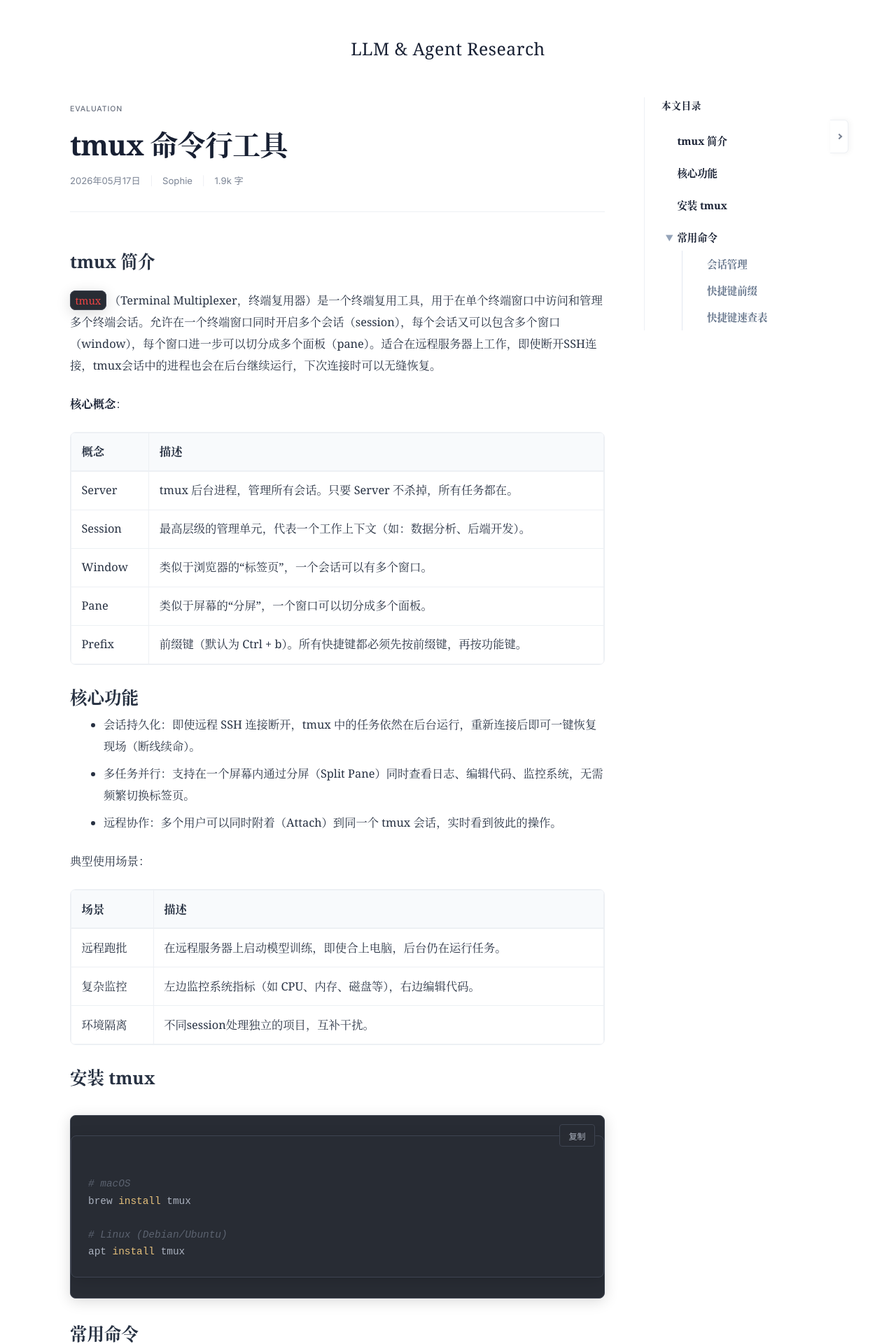
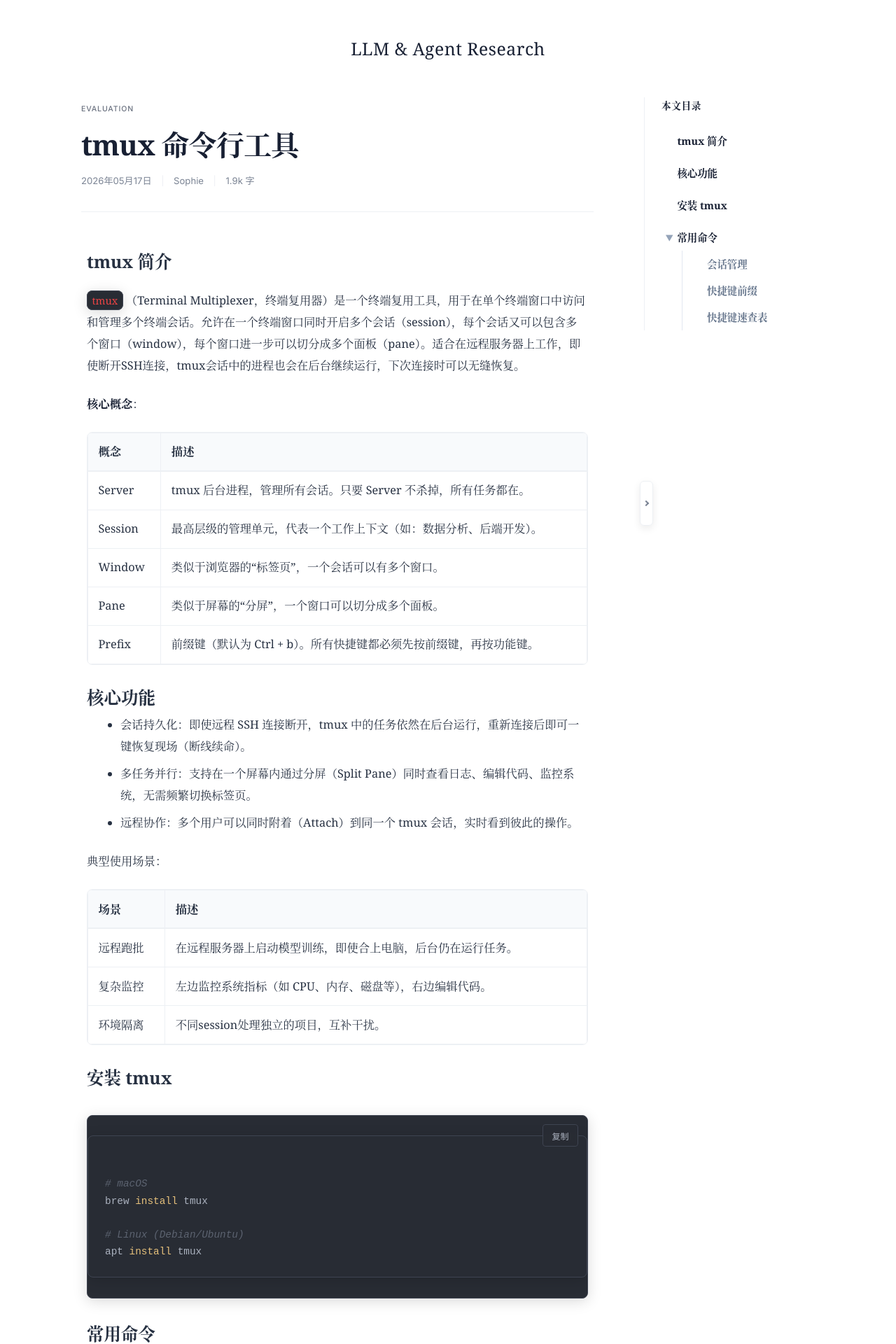
Before and after one commit to agent-2026-sophie/agent_sendiment, a Jekyll site: the page built from _evals_posts/2026/05/2026-05-17-tmux.md, in a window 1280 px wide. Shown: the top 1920 px of the page at 70% size. Built offline with Jekyll 4.4.1, drawn with Linux system fonts in a browser that asks for light colours; some of the changed text lies outside the part shown.

Commit message:
feat: implement horizontal sidebar collapse, fixed floating toggle and improve mobile padding

```diff
--- a/assets/css/style.css
+++ b/assets/css/style.css
@@ -900,34 +900,40 @@ body.is-search-open {
 }
 
 .post-sidebar-toggle {
-  position: absolute;
-  right: -2rem;
-  top: 2rem;
-  width: 1.6rem;
-  height: 3rem;
+  position: fixed; /* Changed from absolute to fixed */
+  right: calc((100vw - 1080px) / 2 + 260px - 0.8rem); /* Align with sidebar edge */
+  top: 50%; /* Center vertically */
+  transform: translateY(-50%);
+  width: 1.2rem;
+  height: 4rem;
   background: white;
   border: 1px solid var(--border-color);
-  border-left: 0;
-  border-radius: 0 6px 6px 0;
+  border-radius: 6px;
   cursor: pointer;
   display: flex;
   align-items: center;
   justify-content: center;
-  z-index: 100;
+  z-index: 1000;
   color: var(--text-muted);
-  box-shadow: 2px 0 8px rgba(0,0,0,0.05);
+  box-shadow: 0 4px 12px rgba(0,0,0,0.08);
   transition: all 0.3s ease;
 }
 
+/* Adjust position when container is smaller than max-width */
+@media (max-width: 1120px) {
+  .post-sidebar-toggle {
+    right: 250px;
+  }
+}
+
 .post-layout-wrapper.is-post-sidebar-collapsed .post-sidebar-toggle {
-  right: 0;
-  border-left: 1px solid var(--border-color);
-  border-radius: 6px;
+  right: 1.5rem; /* Float on the right edge when collapsed */
 }
 
 .post-sidebar-toggle:hover {
   color: var(--primary-color);
   background: #f8fafc;
+  width: 1.4rem;
 }
 
 .post-sidebar-toggle .toggle-arrow {
@@ -947,6 +953,45 @@ body.is-search-open {
 .post-main-content {
   min-width: 0;
   width: 100%;
+  padding: 0 1rem; /* Add padding for mobile/small screens */
+}
+
+/* Ensure post content doesn't hit edges */
+.post-content {
+  padding: 0 0.5rem;
+}
+
+@media (max-width: 640px) {
+  .container {
+    padding: 0 1.5rem; /* Increase base padding on mobile */
+  }
+
+  .post-main-content {
+    padding: 0; /* Let container handle it */
+  }
+
+  .post-sidebar-toggle {
+    width: 2.2rem;
+    height: 2.2rem;
+    border-radius: 50%; /* Circle on mobile */
+    bottom: 2rem;
+    top: auto;
+    right: 1.5rem;
+    transform: none;
+    background: var(--primary-color);
+    color: white;
+    border: 0;
+    box-shadow: 0 4px 15px rgba(0,0,0,0.2);
+  }
+
+  .post-layout-wrapper.is-post-sidebar-collapsed .post-sidebar-toggle {
+    right: 1.5rem;
+  }
+
+  .post-sidebar-toggle .toggle-arrow {
+    width: 8px;
+    height: 8px;
+  }
 }
 
 .post-sidebar {
```
